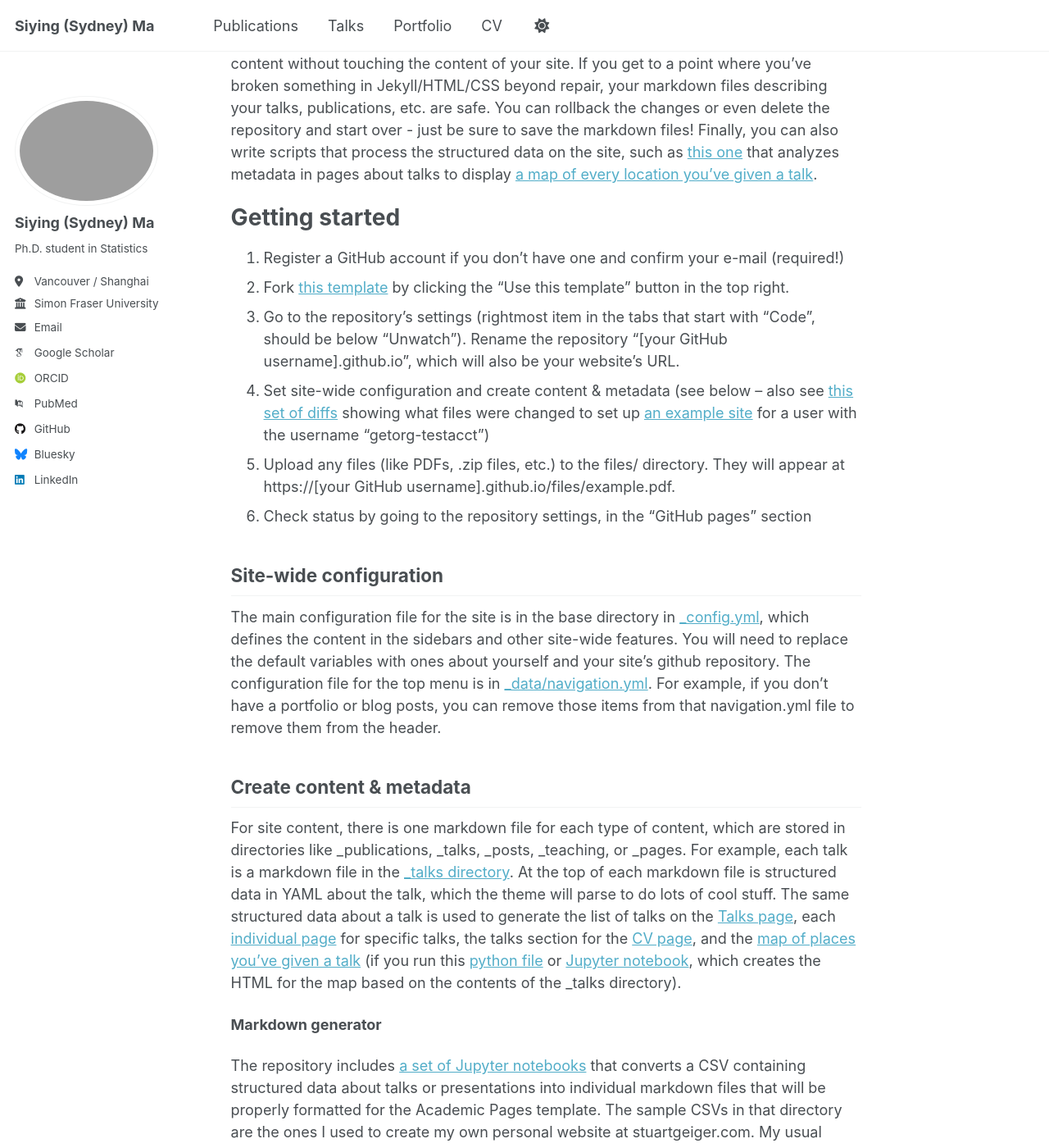
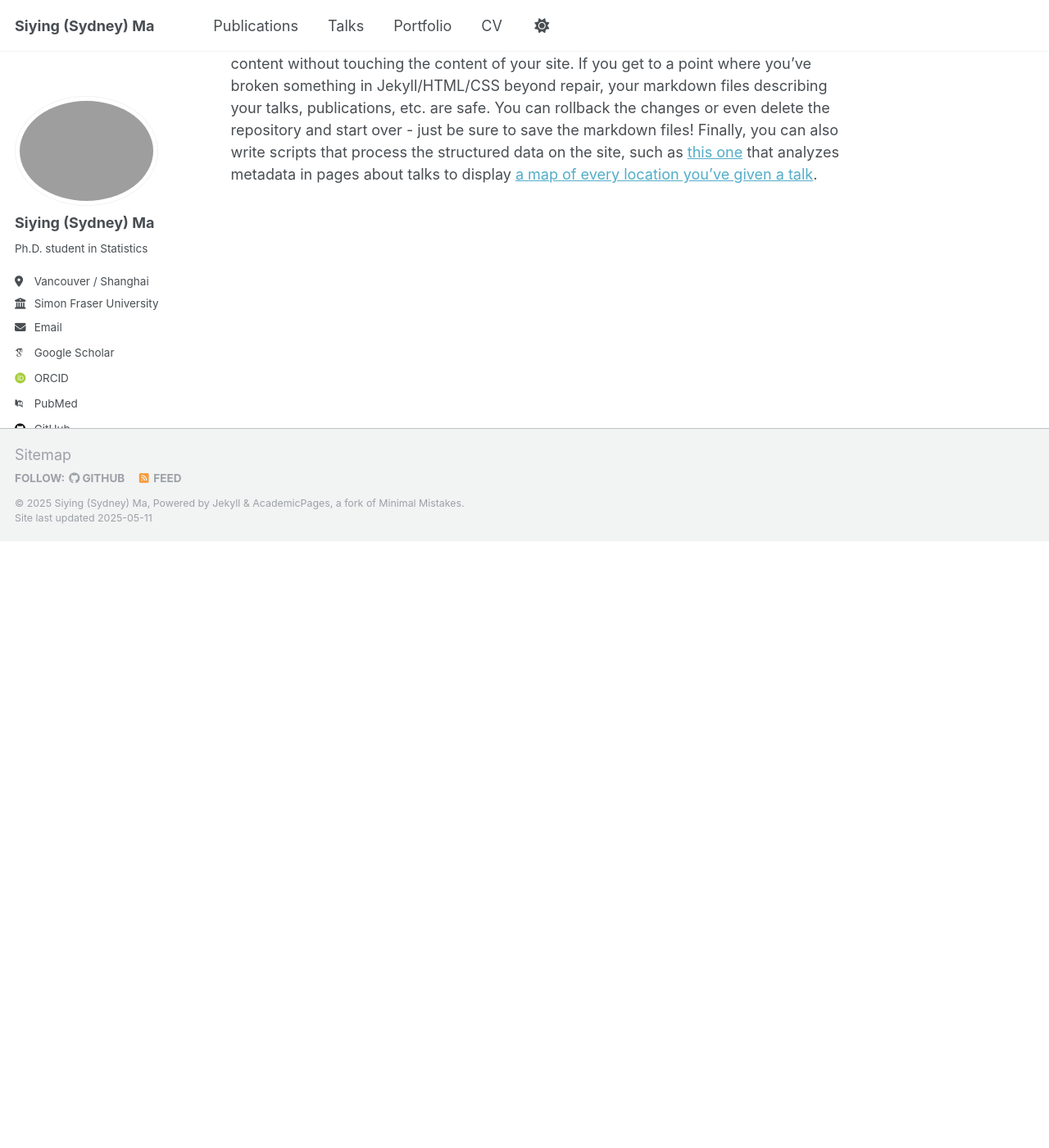
Before and after one commit to siying-ma/siying-ma.github.io, a Jekyll site: the page built from _pages/about.md, in a window 1280 px wide and 1400 px high, scrolled down 740 px. Shown: the whole window at 82% size. Built offline with Jekyll 4.4.1, drawn with Linux system fonts in a browser that asks for light colours; some web fonts are replaced; some of the changed text lies outside the part shown.

Commit message:
Update about.md

```diff
--- a/_pages/about.md
+++ b/_pages/about.md
@@ -7,43 +7,10 @@ redirect_from:
   - /about.html
 ---
 
-This is the front page of a website that is powered by the [Academic Pages template](https://github.com/academicpages/academicpages.github.io) and hosted on GitHub pages. [GitHub pages](https://pages.github.com) is a free service in which websites are built and hosted from code and data stored in a GitHub repository, automatically updating when a new commit is made to the repository. This template was forked from the [Minimal Mistakes Jekyll Theme](https://mmistakes.github.io/minimal-mistakes/) created by Michael Rose, and then extended to support the kinds of content that academics have: publications, talks, teaching, a portfolio, blog posts, and a dynamically-generated CV. You can fork [this template](https://github.com/academicpages/academicpages.github.io) right now, modify the configuration and markdown files, add your own PDFs and other content, and have your own site for free, with no ads!
+Welcome to my personal website. I am a first-year Ph.D. student in Statistics under supervision of [Dr. Jiguo Cao](https://www.sfu.ca/science/stat/cao/) and [Dr. Lloyd Elloitt](https://elliottlab.ca) in the Department of [Statistics and Actuarial Science](https://www.sfu.ca/stat-actsci.html) at [Simon Fraser University](https://www.sfu.ca), specializing in mathematical and statistical modelling, scienfical machine learning, and disease analytics.  Before SFU, I completed my Master of Science in Statistics under supervision of [Dr. Laura Cowen](https://cowenlab.weebly.com) in the Department of [Mathematics and Statistics](https://www.uvic.ca/science/math-statistics/index.php) at [University of Victoria](https://www.uvic.ca) where I developed disease analytic models based on ecological frameworks to estimate underreported COVID-19 cases. She also holds a Bachelor of Science in Statistics from [East China Normal University](https://english.ecnu.edu.cn), where my undergraduate research focused on eQTL analysis with auxiliary information.
 
 A data-driven personal website
 ======
 Like many other Jekyll-based GitHub Pages templates, Academic Pages makes you separate the website's content from its form. The content & metadata of your website are in structured markdown files, while various other files constitute the theme, specifying how to transform that content & metadata into HTML pages. You keep these various markdown (.md), YAML (.yml), HTML, and CSS files in a public GitHub repository. Each time you commit and push an update to the repository, the [GitHub pages](https://pages.github.com/) service creates static HTML pages based on these files, which are hosted on GitHub's servers free of charge.
 
 Many of the features of dynamic content management systems (like Wordpress) can be achieved in this fashion, using a fraction of the computational resources and with far less vulnerability to hacking and DDoSing. You can also modify the theme to your heart's content without touching the content of your site. If you get to a point where you've broken something in Jekyll/HTML/CSS beyond repair, your markdown files describing your talks, publications, etc. are safe. You can rollback the changes or even delete the repository and start over - just be sure to save the markdown files! Finally, you can also write scripts that process the structured data on the site, such as [this one](https://github.com/academicpages/academicpages.github.io/blob/master/talkmap.ipynb) that analyzes metadata in pages about talks to display [a map of every location you've given a talk](https://academicpages.github.io/talkmap.html).
-
-Getting started
-======
-1. Register a GitHub account if you don't have one and confirm your e-mail (required!)
-1. Fork [this template](https://github.com/academicpages/academicpages.github.io) by clicking the "Use this template" button in the top right.
-1. Go to the repository's settings (rightmost item in the tabs that start with "Code", should be below "Unwatch"). Rename the repository "[your GitHub username].github.io", which will also be your website's URL.
-1. Set site-wide configuration and create content & metadata (see below -- also see [this set of diffs](http://archive.is/3TPas) showing what files were changed to set up [an example site](https://getorg-testacct.github.io) for a user with the username "getorg-testacct")
-1. Upload any files (like PDFs, .zip files, etc.) to the files/ directory. They will appear at https://[your GitHub username].github.io/files/example.pdf.
-1. Check status by going to the repository settings, in the "GitHub pages" section
-
-Site-wide configuration
-------
-The main configuration file for the site is in the base directory in [_config.yml](https://github.com/academicpages/academicpages.github.io/blob/master/_config.yml), which defines the content in the sidebars and other site-wide features. You will need to replace the default variables with ones about yourself and your site's github repository. The configuration file for the top menu is in [_data/navigation.yml](https://github.com/academicpages/academicpages.github.io/blob/master/_data/navigation.yml). For example, if you don't have a portfolio or blog posts, you can remove those items from that navigation.yml file to remove them from the header.
-
-Create content & metadata
-------
-For site content, there is one markdown file for each type of content, which are stored in directories like _publications, _talks, _posts, _teaching, or _pages. For example, each talk is a markdown file in the [_talks directory](https://github.com/academicpages/academicpages.github.io/tree/master/_talks). At the top of each markdown file is structured data in YAML about the talk, which the theme will parse to do lots of cool stuff. The same structured data about a talk is used to generate the list of talks on the [Talks page](https://academicpages.github.io/talks), each [individual page](https://academicpages.github.io/talks/2012-03-01-talk-1) for specific talks, the talks section for the [CV page](https://academicpages.github.io/cv), and the [map of places you've given a talk](https://academicpages.github.io/talkmap.html) (if you run this [python file](https://github.com/academicpages/academicpages.github.io/blob/master/talkmap.py) or [Jupyter notebook](https://github.com/academicpages/academicpages.github.io/blob/master/talkmap.ipynb), which creates the HTML for the map based on the contents of the _talks directory).
-
-**Markdown generator**
-
-The repository includes [a set of Jupyter notebooks](https://github.com/academicpages/academicpages.github.io/tree/master/markdown_generator
-) that converts a CSV containing structured data about talks or presentations into individual markdown files that will be properly formatted for the Academic Pages template. The sample CSVs in that directory are the ones I used to create my own personal website at stuartgeiger.com. My usual workflow is that I keep a spreadsheet of my publications and talks, then run the code in these notebooks to generate the markdown files, then commit and push them to the GitHub repository.
-
-How to edit your site's GitHub repository
-------
-Many people use a git client to create files on their local computer and then push them to GitHub's servers. If you are not familiar with git, you can directly edit these configuration and markdown files directly in the github.com interface. Navigate to a file (like [this one](https://github.com/academicpages/academicpages.github.io/blob/master/_talks/2012-03-01-talk-1.md) and click the pencil icon in the top right of the content preview (to the right of the "Raw | Blame | History" buttons). You can delete a file by clicking the trashcan icon to the right of the pencil icon. You can also create new files or upload files by navigating to a directory and clicking the "Create new file" or "Upload files" buttons.
-
-Example: editing a markdown file for a talk
-![Editing a markdown file for a talk](/images/editing-talk.png)
-
-For more info
-------
-More info about configuring Academic Pages can be found in [the guide](https://academicpages.github.io/markdown/), the [growing wiki](https://github.com/academicpages/academicpages.github.io/wiki), and you can always [ask a question on GitHub](https://github.com/academicpages/academicpages.github.io/discussions). The [guides for the Minimal Mistakes theme](https://mmistakes.github.io/minimal-mistakes/docs/configuration/) (which this theme was forked from) might also be helpful.
```
